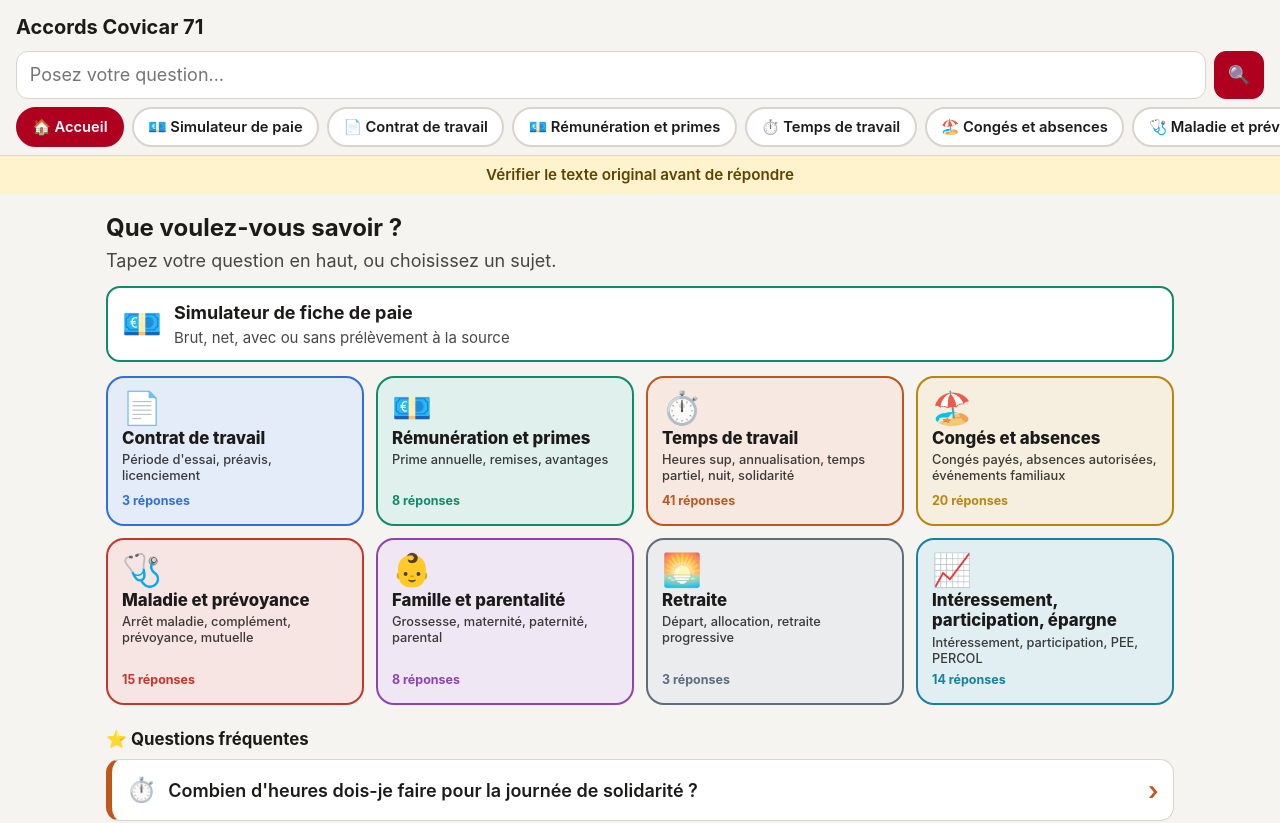
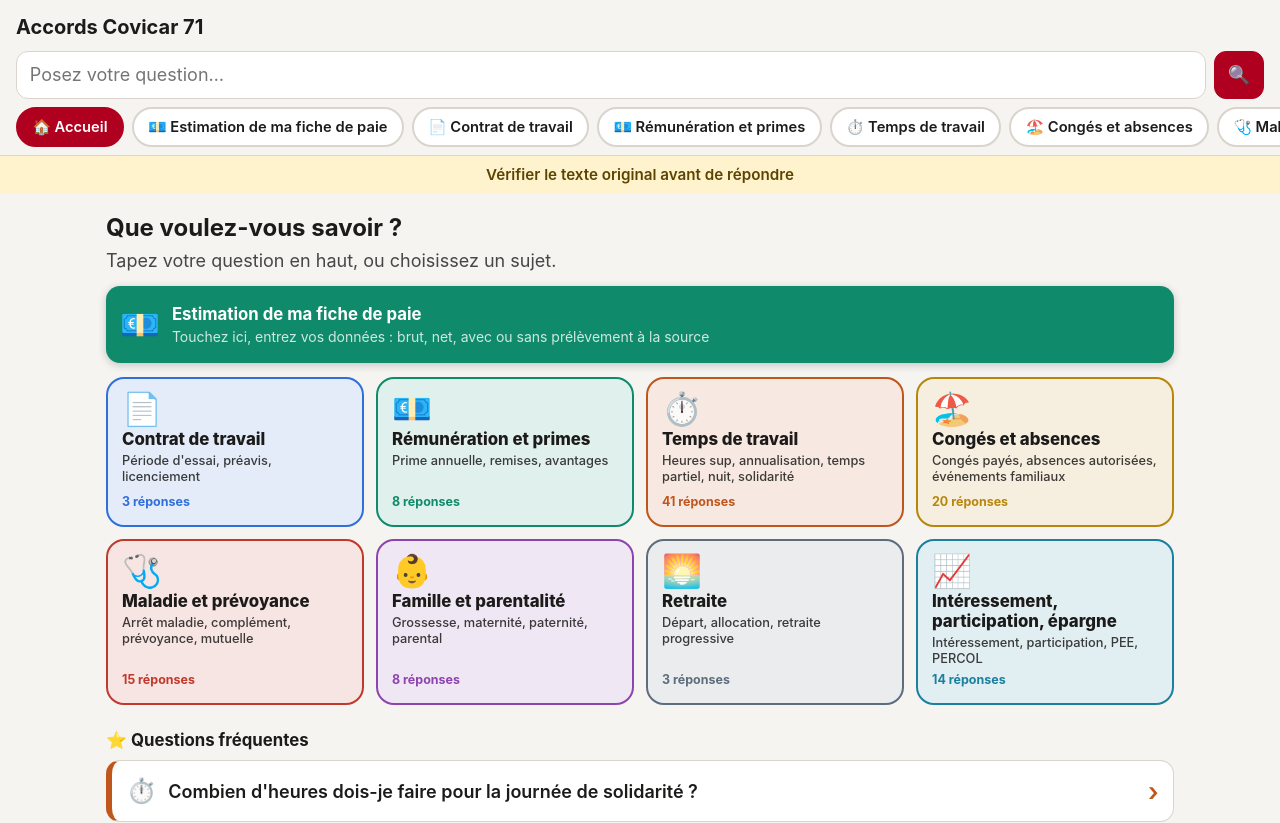
Before and after one commit to pww844b475-crypto/accords71, a plain HTML site: page index.html in a window 1280 px wide. Shown: the top 823 px of the page. Drawn offline with Linux system fonts and the light colour scheme.

Commit message:
Estimation de ma fiche de paie : tuile, onglet, lien direct
Co-Authored-By: Claude Sonnet 5.5 <noreply@anthropic.com>

```diff
--- a/app.js
+++ b/app.js
@@ -39,7 +39,7 @@ $('#formPorte').addEventListener('submit', async e => {
 // ---- Écrans ----
 function onglets(actif) {
   const nav = $('#onglets');
-  nav.replaceChildren(...[{ id: 'accueil', nom: 'Accueil', icone: '🏠' }, { id: 'simu', nom: 'Simulateur de paie', icone: '💶', couleur: '#0f8b6b' }, ...CATS].map(c => h('button', {
+  nav.replaceChildren(...[{ id: 'accueil', nom: 'Accueil', icone: '🏠' }, { id: 'simu', nom: 'Estimation de ma fiche de paie', icone: '💶', couleur: '#0f8b6b' }, ...CATS].map(c => h('button', {
     type: 'button', class: 'onglet' + (c.id === actif ? ' actif' : ''), style: c.couleur ? `--c:${c.couleur}` : '',
     onclick: () => { $('#q').value = ''; c.id === 'accueil' ? accueil() : c.id === 'simu' ? pageSimulateur() : vueCategorie(c.id); window.scrollTo(0, 0); }
   }, `${c.icone} ${c.nom}`)));
@@ -59,7 +59,7 @@ function accueil() {
   remplir(vue,
     h('h2', { class: 'accueil-titre' }, 'Que voulez-vous savoir ?'),
     h('p', { class: 'accueil-sous' }, 'Tapez votre question en haut, ou choisissez un sujet.'),
-    h('button', { class: 'simu-banniere', type: 'button', onclick: () => { pageSimulateur(); window.scrollTo(0, 0); } }, h('span', { class: 'tuile-icone' }, '💶'), h('span', {}, h('strong', {}, 'Simulateur de fiche de paie'), h('small', {}, 'Brut, net, avec ou sans prélèvement à la source'))),
+    h('button', { class: 'simu-banniere', type: 'button', onclick: () => { pageSimulateur(); window.scrollTo(0, 0); } }, h('span', { class: 'tuile-icone' }, '💶'), h('span', {}, h('strong', {}, 'Estimation de ma fiche de paie'), h('small', {}, 'Touchez ici, entrez vos données : brut, net, avec ou sans prélèvement à la source'))),
     h('div', { class: 'tuiles' }, CATS.map(c => h('button', { class: 'tuile', type: 'button', style: `--c:${c.couleur}`, onclick: () => { vueCategorie(c.id); window.scrollTo(0, 0); } },
       h('span', { class: 'tuile-icone' }, c.icone), h('span', { class: 'tuile-nom' }, c.nom), h('span', { class: 'tuile-desc' }, c.description),
       h('span', { class: 'tuile-nb' }, `${FICHES.filter(f => f.categorie === c.id).length} réponses`)))),
@@ -167,6 +167,6 @@ $('#titre').addEventListener('click', accueil);
     avenant: { titre: 'Avenant intéressement 2026 (non signé)', scan: false }, interess: { titre: 'Accord d\'intéressement 2025', scan: true },
     pee: { titre: 'Règlement PEE', scan: true }, particip: { titre: 'Accord de participation (signé le 24/11/2025)', scan: true }, percol: { titre: 'Règlement PERCOL', scan: true }, livret: { titre: 'Livret CGT', scan: false }, ct: { titre: 'Code du travail (code.travail.gouv.fr, version du 10/08/2016)', scan: false },
   };
-  if (EMPREINTE_MDP) $('#porte').hidden = false; else { $('#appli').hidden = false; accueil(); }
+  if (EMPREINTE_MDP) $('#porte').hidden = false; else { $('#appli').hidden = false; accueil(); if (location.hash === '#paie') pageSimulateur(); }
   if ('serviceWorker' in navigator) navigator.serviceWorker.register('sw.js').catch(() => {});
 })();
--- a/simulateur.js
+++ b/simulateur.js
@@ -123,7 +123,7 @@ export async function ouvrirSimulateur({ vue, h, remplir, retour }) {
 
   remplir(vue,
     h('button', { class: 'sec', type: 'button', onclick: retour }, '← Retour'),
-    h('h2', { class: 'accueil-titre' }, '💶 Simulateur de fiche de paie'),
+    h('h2', { class: 'accueil-titre' }, '💶 Estimation de ma fiche de paie'),
     h('p', { class: 'accueil-sous' }, 'Rien n\'est enregistré : tout se calcule sur votre téléphone.'),
     perime ? h('p', { class: 'erreur' }, `Attention : les taux sont ceux de ${T.annee}. Ils ont peut-être changé : vérifiez-les avant de vous fier au résultat.`) : null,
     h('div', { class: 'carte' }, h('h3', {}, '1. Votre fiche'),
--- a/style.css
+++ b/style.css
@@ -107,7 +107,7 @@ h3.section{margin:1.4rem 0 .5rem;font-size:1.05rem}
 .alerte{background:#fff3cd;color:#5c4400;border:2px solid #e0a800;border-radius:10px;padding:.5rem .7rem;font-weight:600;margin:.4rem 0}
 @media (prefers-color-scheme:dark){.alerte{background:#4a3b10;color:#ffe9a8}}
 
-.simu-banniere{display:flex;align-items:center;gap:12px;width:100%;text-align:left;margin:0 0 14px;padding:12px 14px;border-radius:14px;border:2px solid #0f8b6b;background:var(--carte);color:var(--fg)}
+.simu-banniere{display:flex;align-items:center;gap:12px;width:100%;text-align:left;margin:0 0 14px;padding:16px 14px;border-radius:14px;border:0;background:#0f8b6b;color:#fff;font-size:1.05rem;box-shadow:0 2px 8px rgba(0,0,0,.2)}
 .simu-banniere small{display:block;font-weight:400;opacity:.8}
 .champ{display:flex;flex-direction:column;gap:4px}
 .champ-label{font-weight:600}
--- a/sw.js
+++ b/sw.js
@@ -1,5 +1,5 @@
 // Service worker : met en cache l'appli (hors ligne). Aucune donnée saisie n'est stockée.
-const V = 'accords71-v15';
+const V = 'accords71-v16';
 const COEUR = ['./', 'index.html', 'style.css', 'app.js', 'moteur/normalise.js', 'moteur/recherche.js', 'moteur/calculs.js', 'moteur/paie.js', 'simulateur.js', 'data/taux-paie.json', 'config.js', 'fiches/fiches.json', 'fiches/synonymes.json', 'manifest.webmanifest', 'icons/icon-192.png', 'icons/icon-512.png'];
 self.addEventListener('install', e => e.waitUntil(caches.open(V).then(c => c.addAll(COEUR)).then(() => self.skipWaiting())));
 self.addEventListener('activate', e => e.waitUntil(caches.keys().then(ks => Promise.all(ks.filter(k => k !== V).map(k => caches.delete(k)))).then(() => self.clients.claim())));
```
Also changed, not shown: manifest.webmanifest.
